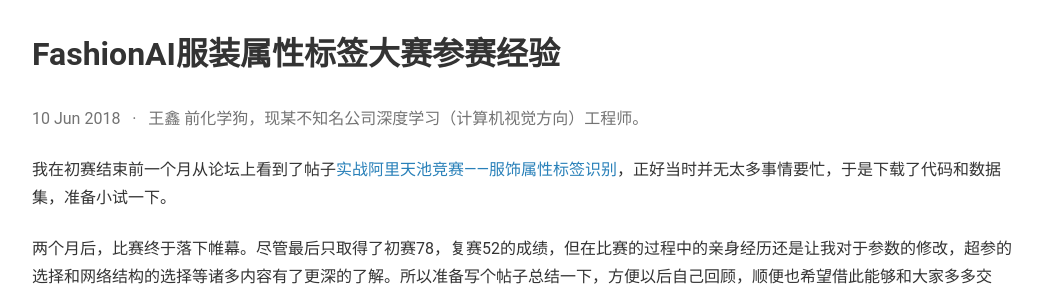
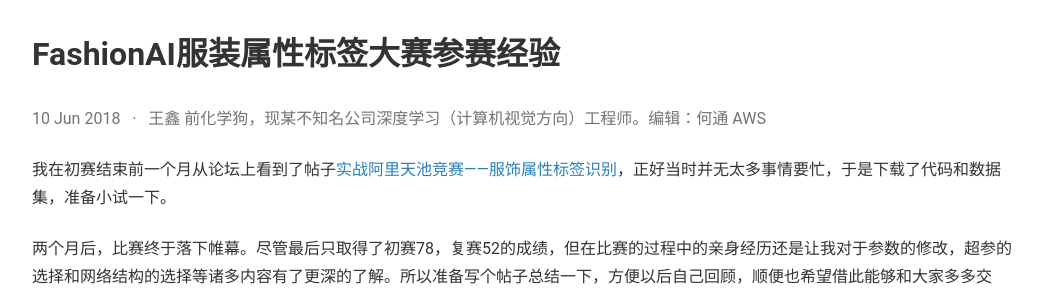
Before and after one commit to mxnet-zh/blog, a Jekyll site: the page built from _posts/2018-06-10-fashion-ai-summary.md, in a window 1280 px wide and 900 px high. Shown: the part 123-418 px from the top of the window, without its empty margins (118-1161 px from the left). Built offline with Jekyll 4.4.1, drawn with Linux system fonts in a browser that asks for light colours; formulas are drawn with MathJax 3; some of the changed text lies outside the part shown.

Commit message:
Update 2018-06-10-fashion-ai-summary.md

```diff
--- a/_posts/2018-06-10-fashion-ai-summary.md
+++ b/_posts/2018-06-10-fashion-ai-summary.md
@@ -1,6 +1,6 @@
 ---
 title: FashionAI服装属性标签大赛参赛经验
-author: 王鑫 前化学狗，现某不知名公司深度学习（计算机视觉方向）工程师。
+author: 王鑫 前化学狗，现某不知名公司深度学习（计算机视觉方向）工程师。编辑：何通 AWS
 ---
 
 我在初赛结束前一个月从论坛上看到了帖子[实战阿里天池竞赛——服饰属性标签识别](https://discuss.gluon.ai/t/topic/5353)，正好当时并无太多事情要忙，于是下载了代码和数据集，准备小试一下。
```
Also changed, not shown: other parts of _posts/2018-06-10-fashion-ai-summary.md (+2 -0 lines).
